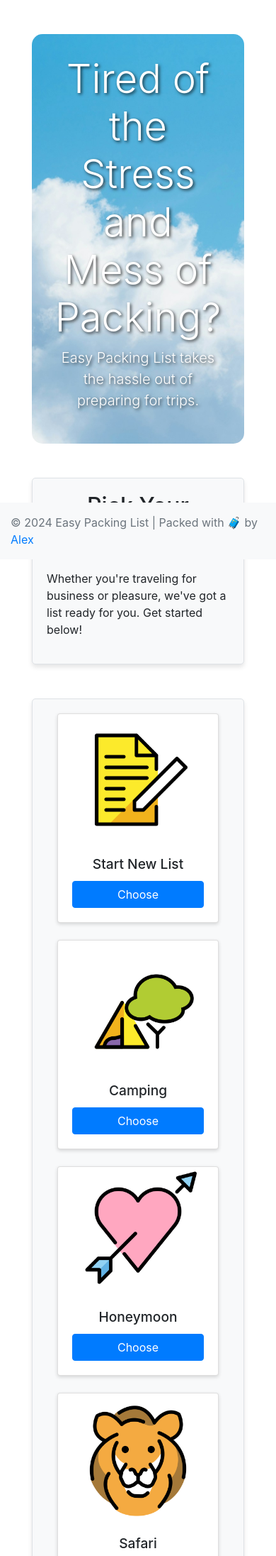
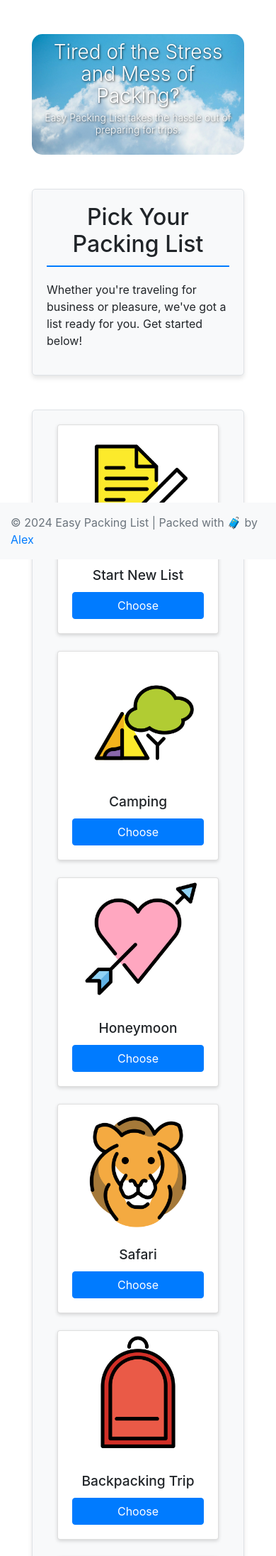
Before and after one commit to jeffries17/epl_app, a Django app: page / in a window 390 px wide. Shown: the part 56-2248 px from the top of the page at 71% size. Run offline with Django 5.2, Linux system fonts and the light colour scheme; data that the repository does not hold is empty; parts of the project's set-up code (start-up, migrations or seed data) failed here and were passed over; some libraries are stand-ins or nearby versions.

Commit message:
mobile + plausible

```diff
--- a/easypackinglist/static/css/packinglist.css
+++ b/easypackinglist/static/css/packinglist.css
@@ -114,18 +114,37 @@
 
 .custom-jumbotron {
   background-image: url('/static/images/trip_images/trip_background.jpg');
-  background-size: cover; /* Ensure the background image covers the entire container */
-  background-position: center; /* Center the background image */
-  padding: 50px; /* Add padding around the content */
-  text-align: center; /* Center-align text */
-  border-radius: 15px; /* Add rounded corners */
-  color: white; /* Text color */
-  text-shadow: 2px 2px 4px rgba(0, 0, 0, 0.7); /* Add text shadow */
+  background-size: cover;
+  background-position: center;
+  padding: 10px; /* Reduced padding */
+  text-align: center;
+  border-radius: 15px;
+  color: white;
+  text-shadow: 1px 1px 3px rgba(0, 0, 0, 0.7); /* Lighter shadow */
 }
 
-/* Adjustments for small screens */
-@media (max-width: 576px) {
+.custom-jumbotron .display-4 {
+  font-size: 28px; /* Further reduced font size for mobile */
+  line-height: 1.1; /* Even tighter line height */
+}
+
+.custom-jumbotron .lead {
+  font-size: 14px; /* Further reduced lead paragraph font */
+  line-height: 1.2; /* Tighter line height */
+}
+
+@media (min-width: 768px) {
   .custom-jumbotron {
-    padding: 30px; /* Reduce padding for smaller screens */
+      padding: 40px 20px; /* Restored larger padding for larger screens */
+  }
+
+  .custom-jumbotron .display-4 {
+      font-size: 50px; /* Restored larger font size for desktop */
+      line-height: 1.1;
+  }
+
+  .custom-jumbotron .lead {
+      font-size: 20px; /* Restored larger text for desktop */
+      line-height: 1.4;
   }
 }
--- a/easypackinglist/templates/base.html
+++ b/easypackinglist/templates/base.html
@@ -14,6 +14,7 @@
     <link rel="stylesheet" href="https://cdnjs.cloudflare.com/ajax/libs/font-awesome/5.15.4/css/all.min.css">
     <!-- Jquery -->
     <script src="https://ajax.googleapis.com/ajax/libs/jquery/3.5.1/jquery.min.js"></script>
+    <script defer data-domain="easypackinglist.com" src="https://plausible.io/js/script.js"></script>
 </head>
 <body>
     <header class="navbar navbar-expand-lg navbar-dark bg-dark">
--- a/easypackinglist/templates/home.html
+++ b/easypackinglist/templates/home.html
@@ -10,7 +10,6 @@
         </div>
 
         <section class="container text-center mt-5">
-
         </section>
 
         <section class="container">
@@ -20,7 +19,8 @@
             </div>
             <div class="row justify-content-center mt-5 section">
                 {% for template_name in templates %}
-        <div class="col-md-3">
+                <!-- Responsive column sizes using Bootstrap's grid system -->
+                <div class="col-xs-6 col-sm-6 col-md-4 col-lg-3">
                     <div class="card mb-4">
                         <img src="{% static 'images/'|add:template_name|lower|add:'.png' %}" class="card-img-top" alt="{{ template_name }}">
                         <div class="card-body text-center">
@@ -35,6 +35,8 @@
                 {% endfor %}
             </div>
         </section>
+    </div>
+</div>
 
 <section class="container mt-5">
     <div class="row justify-content-center section">
```
Also changed, not shown: 1 other file. Lines whose indentation alone changed are shown as unchanged.
